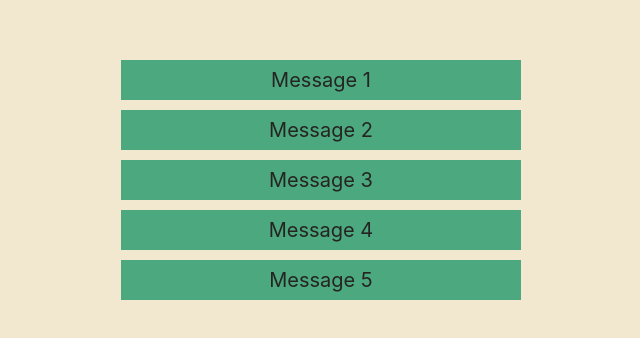
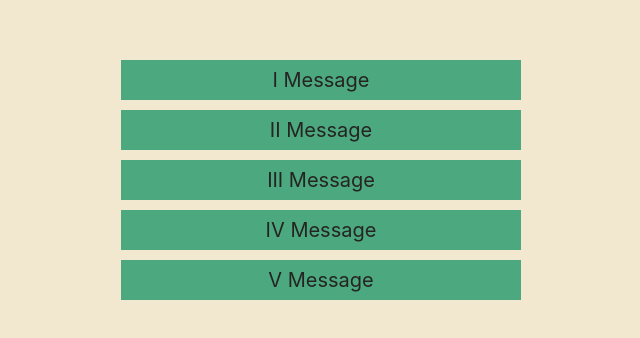
Before and after one commit to NinoPapava/ol-academy-context-menu, a React (Create React App) app: page / in a window 1280 px wide. Shown: the part 220-558 px from the top of the page, without its empty margins (319-959 px from the left). Built offline with nearby package versions, Linux system fonts and the light colour scheme.

Commit message:
add edit/remove console

```diff
--- a/src/components/MenuContext.jsx
+++ b/src/components/MenuContext.jsx
@@ -12,6 +12,15 @@ const MenuContext = ({ title }) => {
     setIsClicked(true);
   };
 
+
+  const handleEdit = () => {
+    console.log("edit");
+  };
+
+  const handleRemove = () => {
+    console.log("remove");
+  };
+
   const hideContext = () => {
     setIsClicked(false);
   };
@@ -20,18 +29,20 @@ const MenuContext = ({ title }) => {
     const handleClickOutside = (e) => contextRef.current && !contextRef.current.contains(e.target) ? hideContext() : null;
     document.addEventListener('mousedown', handleClickOutside);
     return () => document.removeEventListener('mousedown', handleClickOutside);
-  }, []);
+  }, [isClicked]);
 
   return (
     <>
-      <div  className="box" onContextMenu={showContext}>{title}</div>
+      <div className="box" onContextMenu={showContext}>{title}</div>
       {isClicked && (
         <div ref={contextRef} className="context-menu" style={{ top: isContext.y, left: isContext.x }} onClick={hideContext}>
           {title}
+          <button onClick={handleEdit}>Edit</button>
+          <button onClick={handleRemove}>Remove</button>
         </div>
       )}
     </>
   )
 }
 
-export { MenuContext}
+export { MenuContext }
--- a/src/data.js
+++ b/src/data.js
@@ -1,22 +1,22 @@
 export const data = [
   {
     id: 1,
-    title: "Message 1",
+    title: "I Message  ",
   },
   {
     id: 2,
-    title: "Message 2",
+    title: "II Message  ",
   },
   {
     id: 3,
-    title: "Message 3",
+    title: "III Message  ",
   },
   {
     id: 4,
-    title: "Message 4",
+    title: "IV Message  ",
   },
   {
     id: 5,
-    title: "Message 5",
+    title: "V Message  ",
   }
 ];
```
